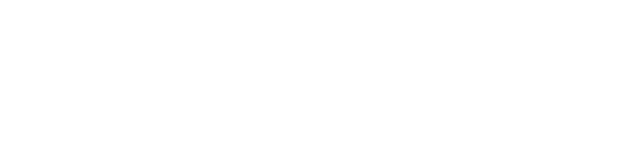
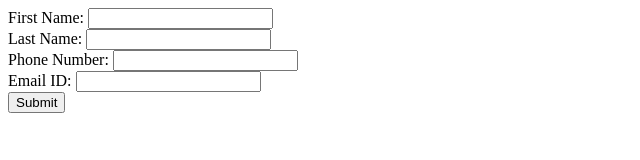
Before and after one commit to acciojob/form-login-2-AmanKaushik975, a website: page main.html in a window 1280 px wide. Shown: the whole page, without its empty margins (0-640 px from the left). Drawn offline with Linux system fonts and the light colour scheme.

Commit message:
created a submission

```diff
--- a/main.html
+++ b/main.html
@@ -7,6 +7,13 @@
 </head>
 
 <body>
+	 <form id="myForm" onsubmit="event.preventDefault(); onSubmit();">
+    First Name: <input type="text" name="First Name"><br>
+    Last Name: <input type="text" name="Last Name"><br>
+    Phone Number: <input type="text" name="Phone Number"><br>
+    Email ID: <input type="text" name="Email ID"><br>
+    <input type="submit" value="Submit">
+  </form>
 	<!-- the entire body must be written by student -->
     <script type="text/javascript" src="./script.js">
 </script>
--- a/script.js
+++ b/script.js
@@ -1 +1,11 @@
 //your JS code here. If required.
+function onSubmit() {
+      var form = document.getElementById('myForm');
+      var alertText = '';
+      for (var i = 0; i < form.elements.length; i++) {
+        if (form.elements[i].name) {
+          alertText += form.elements[i].name + ': ' + form.elements[i].value + ' ';
+        }
+      }
+      alert(alertText);
+    }
```
